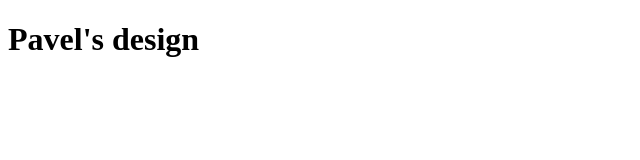
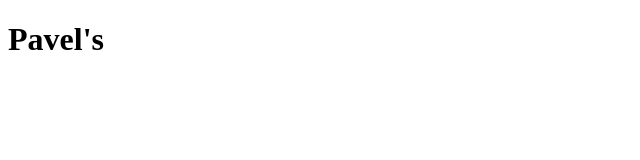
Before and after one commit to pavester/github-demo, a plain HTML site: page index.html in a window 1280 px wide. Shown: the whole page, without its empty margins (0-640 px from the left). Drawn offline with Linux system fonts and the light colour scheme.

Commit message:
Změna názvu firmy

```diff
--- a/index.html
+++ b/index.html
@@ -9,7 +9,7 @@
 </head>
 <body>
     <header>
-        <h1>Pavel's design</h1>
+        <h1>Pavel's</h1>
     </header>
 </body>
 </html>
```
